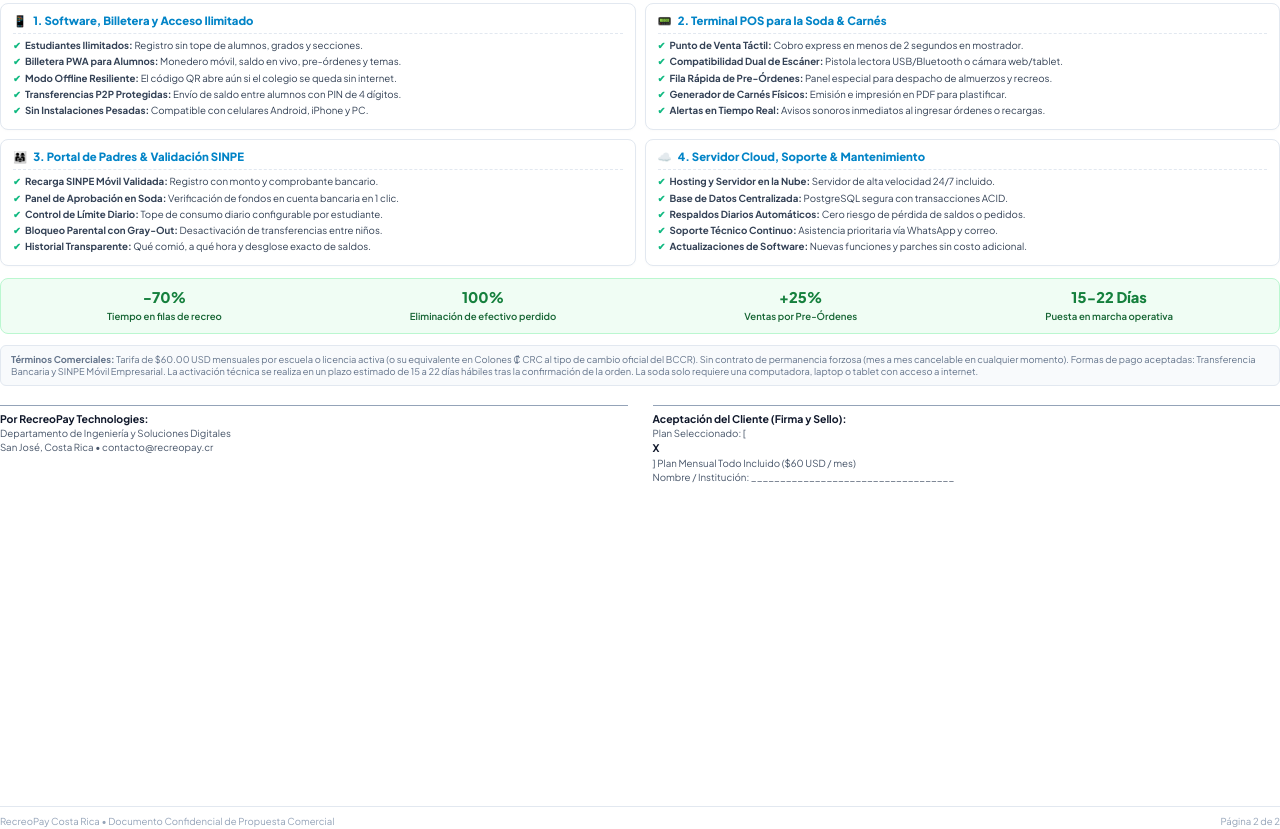
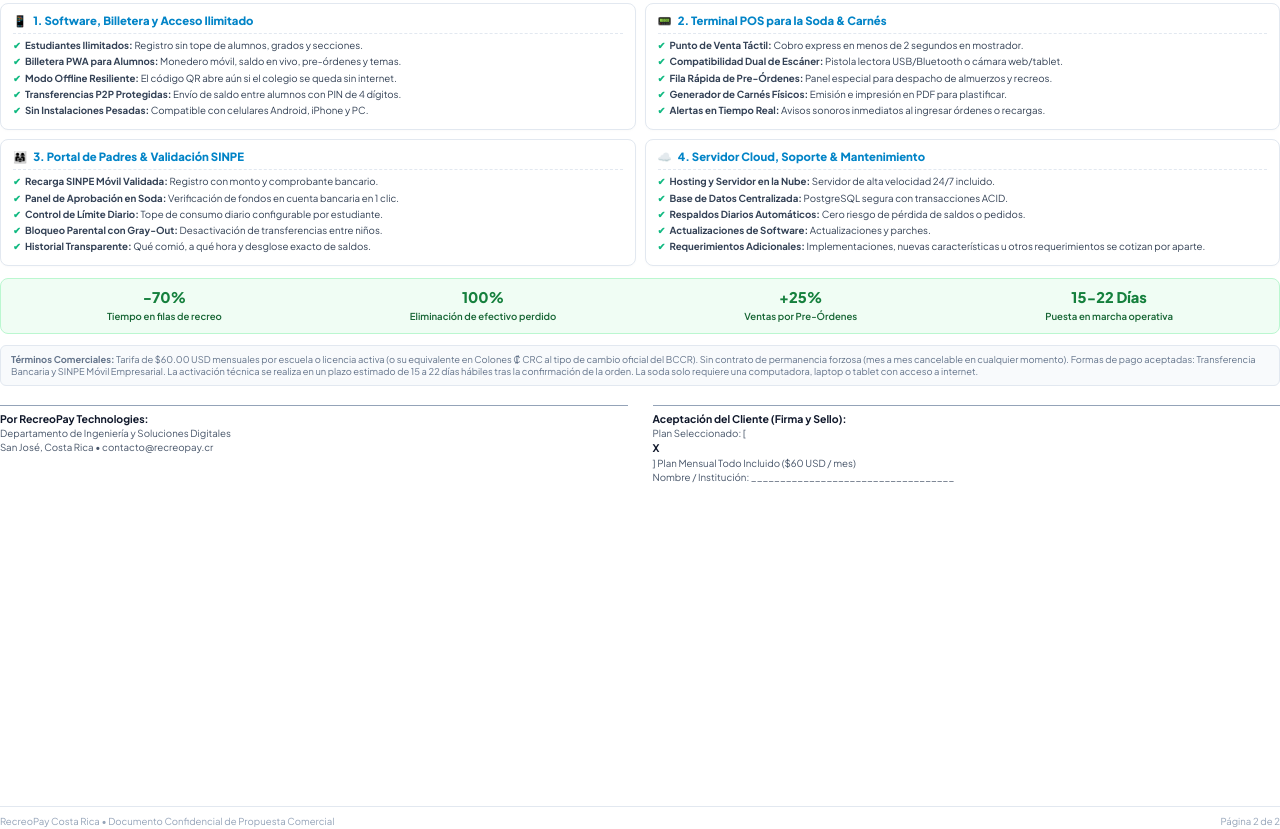
Before and after one commit to pampo32-hub/recreopay, a website: page Cotizacion_RecreoPay_Plan60.html in a window 1280 px wide. Shown: the part 1250-2079 px from the top of the page. Drawn offline with Linux system fonts and the light colour scheme.

Commit message:
docs: actualizar clausula de actualizaciones y nuevos requerimientos en cotizacion plan 60

```diff
--- a/Cotizacion_RecreoPay_Plan60.html
+++ b/Cotizacion_RecreoPay_Plan60.html
@@ -718,8 +718,8 @@
           <li><strong>Hosting y Servidor en la Nube:</strong> Servidor de alta velocidad 24/7 incluido.</li>
           <li><strong>Base de Datos Centralizada:</strong> PostgreSQL segura con transacciones ACID.</li>
           <li><strong>Respaldos Diarios Automáticos:</strong> Cero riesgo de pérdida de saldos o pedidos.</li>
-          <li><strong>Soporte Técnico Continuo:</strong> Asistencia prioritaria vía WhatsApp y correo.</li>
-          <li><strong>Actualizaciones de Software:</strong> Nuevas funciones y parches sin costo adicional.</li>
+          <li><strong>Actualizaciones de Software:</strong> Actualizaciones y parches.</li>
+          <li><strong>Requerimientos Adicionales:</strong> Implementaciones, nuevas características u otros requerimientos se cotizan por aparte.</li>
         </ul>
       </div>
 
```
Also changed, not shown: 2 other files.
